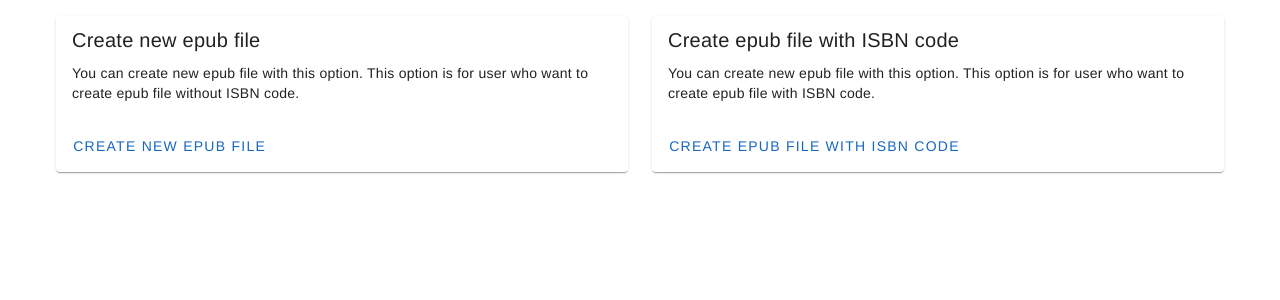
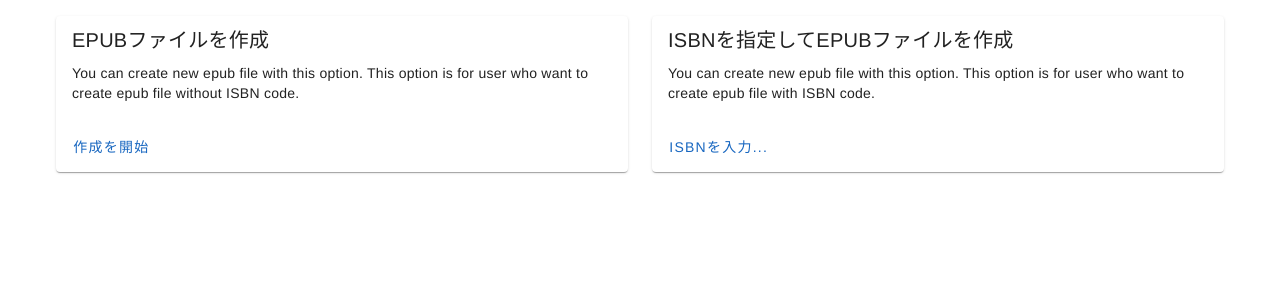
Before and after one commit to TM0428/MECE-vue, a Vue app: page / in a window 1280 px wide. Shown: the top 300 px of the page. Built offline with nearby package versions, Linux system fonts and the light colour scheme.

Commit message:
一部翻訳の置き換え

```diff
--- a/src/locales/ja.json
+++ b/src/locales/ja.json
@@ -1,6 +1,14 @@
 {
     "importFolderLabel": "フォルダを選択",
     "cover": "表紙",
+    "start": {
+        "title": "EPUBファイルを作成",
+        "description": "ファイルを選択してください。",
+        "create": "作成を開始",
+        "createWithIsbnTitle": "ISBNを指定してEPUBファイルを作成",
+        "descriptionWithIsbn": "ISBNを指定してEPUBファイルを作成します。",
+        "createWithIsbn": "ISBNを入力..."
+    },
     "displayStyle": {
         "label": "表示スタイル",
         "options": {
--- a/src/pages/StartCreateEpub.vue
+++ b/src/pages/StartCreateEpub.vue
@@ -9,7 +9,9 @@
                 <v-col cols="12" md="6">
                     <v-card>
                         <v-card-title>
-                            <span class="headline">Create new epub file</span>
+                            <span class="headline">{{
+                                $t("start.title")
+                            }}</span>
                         </v-card-title>
                         <v-card-text>
                             <p>
@@ -20,7 +22,7 @@
                         </v-card-text>
                         <v-card-actions>
                             <v-btn color="primary" @click="createEpubInit">
-                                Create new epub file
+                                {{ $t("start.create") }}
                             </v-btn>
                         </v-card-actions>
                     </v-card>
@@ -29,7 +31,7 @@
                     <v-card>
                         <v-card-title>
                             <span class="headline">
-                                Create epub file with ISBN code
+                                {{ $t("start.createWithIsbnTitle") }}
                             </span>
                         </v-card-title>
                         <v-card-text>
@@ -42,7 +44,7 @@
                         <!-- make a dialog and isbn input field. -->
                         <v-card-actions>
                             <v-btn color="primary">
-                                Create epub file with ISBN code
+                                {{ $t("start.createWithIsbn") }}
                                 <v-dialog
                                     v-model="isbn_dialog"
                                     max-width="500px"
```
